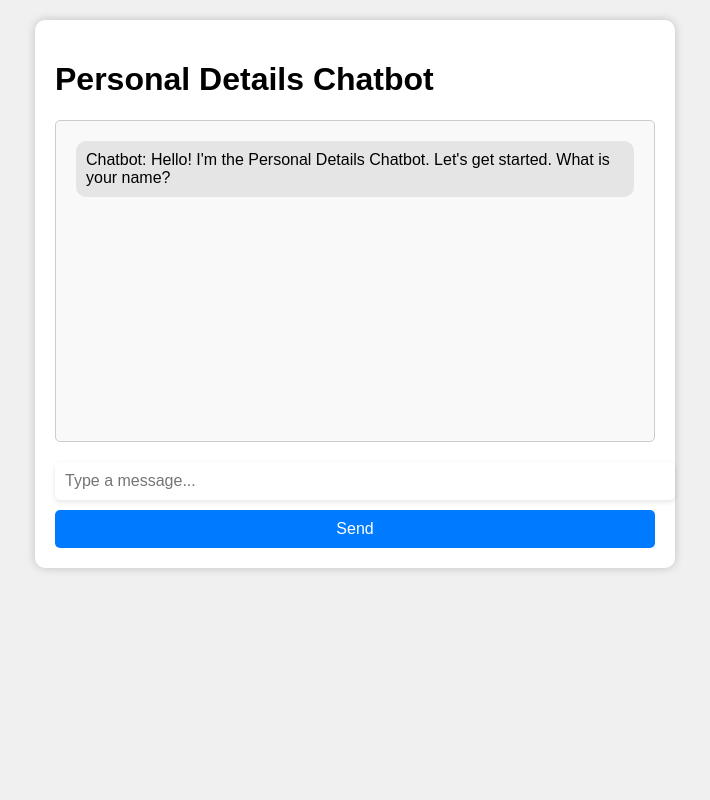
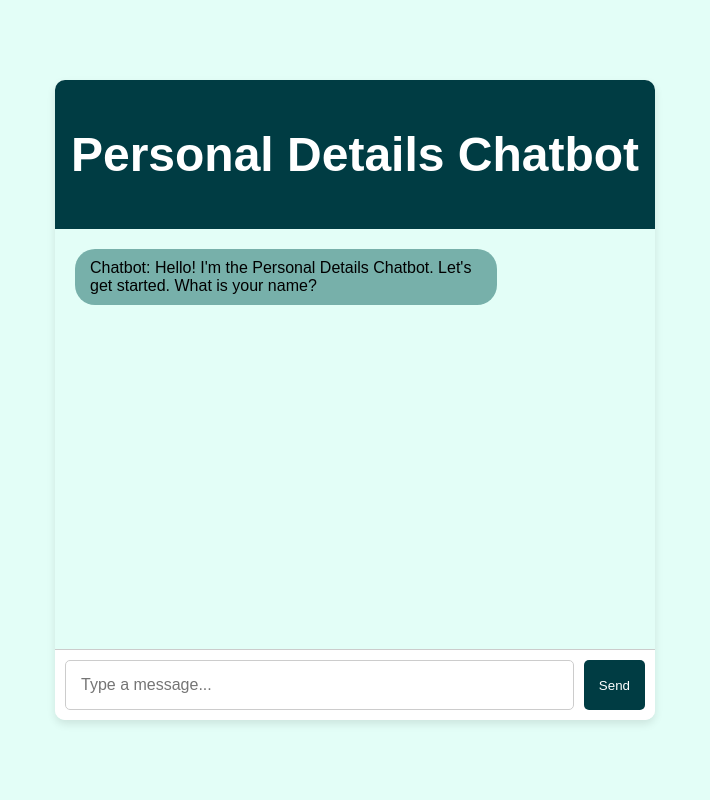
Before and after one commit to aniketttt/Data-Collecting-Chatbot, a Flask app: page / in a window 1280 px wide. Shown: the whole page, without its empty margins (285-995 px from the left). Run offline with Flask 3, Linux system fonts and the light colour scheme.

Commit message:
Update style.css

```diff
--- a/static/style.css
+++ b/static/style.css
@@ -1,70 +1,109 @@
 body {
-    font-family: Arial, sans-serif;
-    background-color: #f0f0f0;
+    font-family: 'Arial', sans-serif;
+    background-color: #E3FEF7;
     margin: 0;
     padding: 0;
+    display: flex;
+    justify-content: center;
+    align-items: center;
+    height: 100vh;
+    animation: fadeIn 1s ease-in;
+}
+
+@keyframes fadeIn {
+    from { opacity: 0; }
+    to { opacity: 1; }
 }
 
 .container {
-    width: 80%;
+    width: 90%;
     max-width: 600px;
-    margin: 20px auto;
-    padding: 20px;
-    background-color: #fff;
+    background-color: #ffffff;
     border-radius: 10px;
-    box-shadow: 0 0 10px rgba(0, 0, 0, 0.2);
+    box-shadow: 0 4px 8px rgba(0, 0, 0, 0.1);
+    display: flex;
+    flex-direction: column;
+    height: 80vh;
+    overflow: hidden;
+    animation: slideUp 0.5s ease-in-out;
+}
+
+@keyframes slideUp {
+    from { transform: translateY(20px); opacity: 0; }
+    to { transform: translateY(0); opacity: 1; }
+}
+
+.header {
+    background-color: #003C43;
+    color: #ffffff;
+    text-align: center;
+    padding: 15px;
+    font-size: 24px;
 }
 
 #chatbox {
-    height: 300px;
-    overflow-y: scroll;
-    border: 1px solid #ccc;
-    border-radius: 5px;
-    padding: 10px;
-    margin-bottom: 10px;
-    background-color: #f9f9f9;
+    flex: 1;
+    overflow-y: auto;
+    padding: 20px;
+    background-color: #E3FEF7;
+    display: flex;
+    flex-direction: column;
+    scroll-behavior: smooth;
 }
 
 .message {
-    padding: 10px;
-    border-radius: 10px;
-    margin: 10px;
+    padding: 10px 15px;
+    border-radius: 20px;
+    margin-bottom: 10px;
+    max-width: 70%;
+    word-wrap: break-word;
+    animation: fadeInUp 0.5s ease-in-out;
+}
+
+@keyframes fadeInUp {
+    from { transform: translateY(10px); opacity: 0; }
+    to { transform: translateY(0); opacity: 1; }
 }
 
 .received {
-    background-color: #e5e5e5;
-    text-align: left;
+    background-color: #77B0AA;
+    align-self: flex-start;
 }
 
 .sent {
-    background-color: #007bff;
-    color: #fff;
+    background-color: #135D66;
+    color: #ffffff;
+    align-self: flex-end;
     text-align: right;
 }
 
+.input-container {
+    display: flex;
+    padding: 10px;
+    border-top: 1px solid #cccccc;
+    background-color: #ffffff;
+}
+
 input[type="text"] {
-    width: 100%;
-    padding: 10px;
-    margin-top: 10px;
-    border: none;
+    flex: 1;
+    padding: 15px;
+    border: 1px solid #cccccc;
     border-radius: 5px;
     font-size: 16px;
-    box-shadow: 0 2px 5px rgba(0, 0, 0, 0.1);
+    outline: none;
 }
 
 #sendMessage {
-    width: 100%;
-    padding: 10px;
-    margin-top: 10px;
-    background-color: #007bff;
-    color: #fff;
+    padding: 15px;
+    margin-left: 10px;
+    background-color: #003C43;
+    color: #ffffff;
     border: none;
     border-radius: 5px;
     cursor: pointer;
-    font-size: 16px;
-    transition: background-color 0.2s ease-in-out;
+    transition: background-color 0.3s ease;
 }
 
 #sendMessage:hover {
-    background-color: #0056b3;
+    background-color: #135D66;
 }
```
